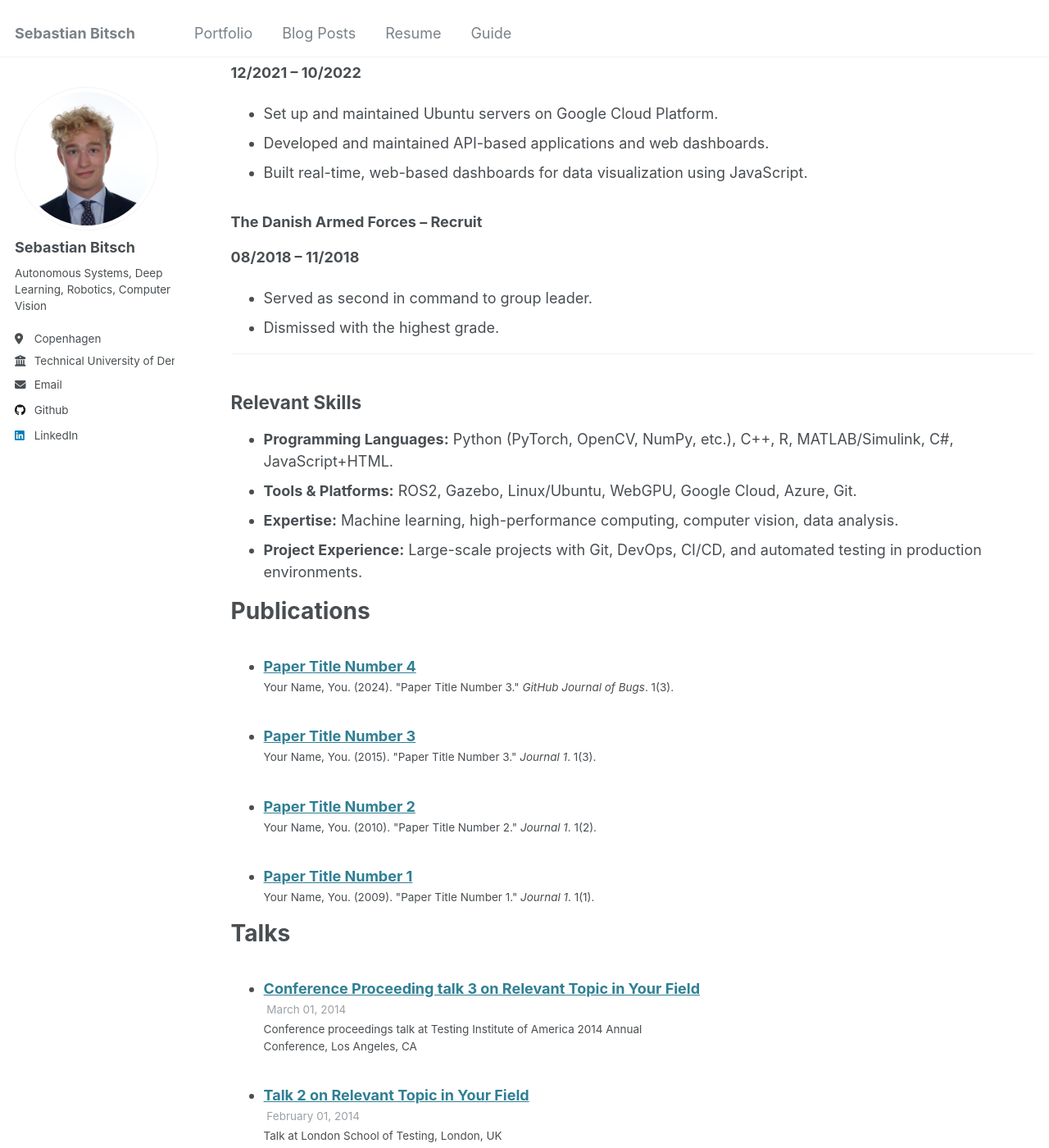
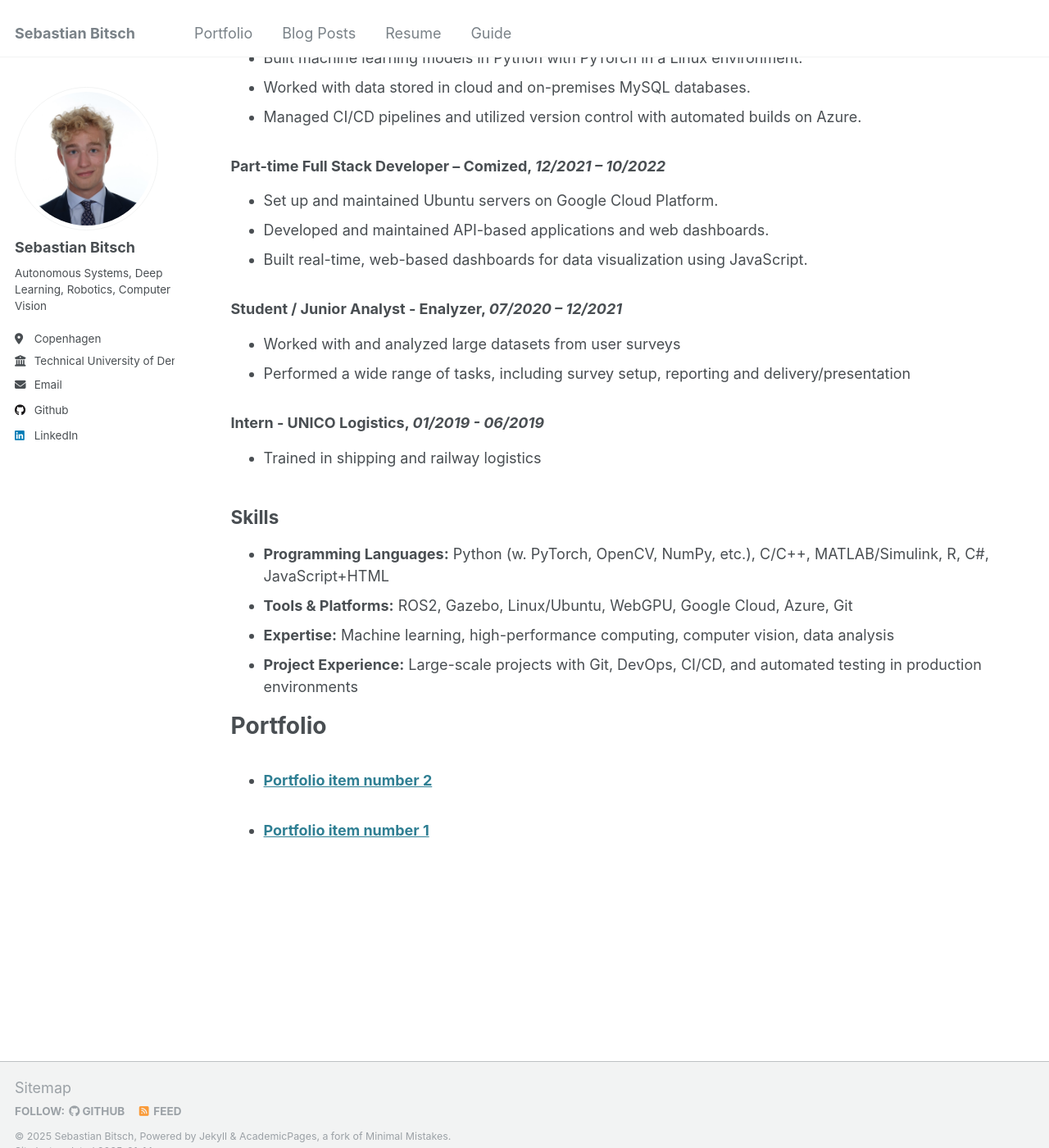
Before and after one commit to SebastianBitsch/sebastianbitsch.github.io, a Jekyll site: the page built from _pages/cv.md, in a window 1280 px wide and 1400 px high, scrolled down 1348 px. Shown: the whole window at 82% size. Built offline with Jekyll 4.4.1, drawn with Linux system fonts in a browser that asks for light colours; some of the changed text lies outside the part shown.

Commit message:
cv update

```diff
--- a/_pages/cv.md
+++ b/_pages/cv.md
@@ -42,81 +42,66 @@ Skills
 * Skill 3 -->
 
 
-Education
-=========
-### Masters, Autonomous Systems Engineer – Technical University of Denmark (DTU), 2025
+## Education
+
+### Masters, Autonomous Systems Engineer – Technical University of Denmark (DTU), _2025 (expected)_
 - Focused on autonomous system design and control theory in project settings.
 - Applied AI and machine learning to robotics for perception and navigation.
 - Studied advanced courses in control algorithms, computer vision, perception, and signal processing.
 - Gained experience in both hardware and software aspects of building autonomous systems.
 
-### Bachelor, Artificial Intelligence and Data Science – Technical University of Denmark (DTU), 2023
+### Bachelor, Artificial Intelligence and Data Science – Technical University of Denmark (DTU), _2023_
 - Coursework included Deep Learning, Reinforcement Learning, Computer Vision, Advanced Image Analysis, Signal Processing, and Multi-Agent Systems.
 - Undertook numerous AI model development projects, focusing on neural networks and machine learning algorithms.
 - Completed a bachelor project on GAN networks.
 - Proficient in data analytics, statistical modeling, and data visualization.
 
-### Gymnasium, Mathematics and Social Studies – Herlufsholm Boarding School, 2018
+### Recruit - The Danish Armed Forces, _08/2018 – 11/2018_
+- Served as second in command to group leader.
+- Dismissed with the highest grade.
+
+### Gymnasium, Mathematics and Social Studies – Herlufsholm Boarding School, _2018_
 - Built foundational skills in critical thinking, hard work, and social relations.
 
-----
+## Work Experience
 
-Work Experience
-===============
+### Student Assistant in Advanced Robotics – Novo Nordisk, _09/2024 – present_
 
-### Student Assistant in Advanced Robotics – Novo Nordisk
-**09/2024 – Present**
+### Teaching Assistent – Technical University of Denmark (DTU), _09/2024 - 01/2025_
+- [Deep Learning](https://www.dtu.dk/english/continuing-education/courses/digital-competency-courses/deep-learning)
+- [Computational Tools for Data Science](http://courses.compute.dtu.dk/02807/2024/)
 
-### Rocket Factory Augsburg (RFA) – Intern at Guidance, Navigation and Control (GNC)
-**06/2024 – 09/2024**
+### Intern at Guidance, Navigation and Control (GNC) – Rocket Factory Augsburg (RFA), _06/2024 - 09/2024_
 - Helped developing robust GNC algorithms using Matlab+Simulink.
 - Worked on Python-based infrastructure for ground station.
 
-### PFA – Student Data Scientist
-**10/2022 – 04/2024**
+### Student Data Scientist - PFA, _10/2022 – 04/2024_
 - Built machine learning models in Python with PyTorch in a Linux environment.
 - Worked with data stored in cloud and on-premises MySQL databases.
 - Managed CI/CD pipelines and utilized version control with automated builds on Azure.
 
-### Comized – Part-time Full Stack Developer
-**12/2021 – 10/2022**
+### Part-time Full Stack Developer – Comized, _12/2021 – 10/2022_
 - Set up and maintained Ubuntu servers on Google Cloud Platform.
 - Developed and maintained API-based applications and web dashboards.
 - Built real-time, web-based dashboards for data visualization using JavaScript.
 
-### The Danish Armed Forces – Recruit
-**08/2018 – 11/2018**
-- Served as second in command to group leader.
-- Dismissed with the highest grade.
+### Student / Junior Analyst - Enalyzer, _07/2020 – 12/2021_
+- Worked with and analyzed large datasets from user surveys
+- Performed a wide range of tasks, including survey setup, reporting and delivery/presentation
 
----
-
-## Relevant Skills
-
-- **Programming Languages:** Python (PyTorch, OpenCV, NumPy, etc.), C++, R, MATLAB/Simulink, C#, JavaScript+HTML.
-- **Tools & Platforms:** ROS2, Gazebo, Linux/Ubuntu, WebGPU, Google Cloud, Azure, Git.
-- **Expertise:** Machine learning, high-performance computing, computer vision, data analysis.
-- **Project Experience:** Large-scale projects with Git, DevOps, CI/CD, and automated testing in production environments.
+### Intern - UNICO Logistics, _01/2019 - 06/2019_
+- Trained in shipping and railway logistics
 
 
-Publications
+## Skills
+- **Programming Languages:** Python (w. PyTorch, OpenCV, NumPy, etc.), C/C++, MATLAB/Simulink, R, C#, JavaScript+HTML
+- **Tools & Platforms:** ROS2, Gazebo, Linux/Ubuntu, WebGPU, Google Cloud, Azure, Git
+- **Expertise:** Machine learning, high-performance computing, computer vision, data analysis
+- **Project Experience:** Large-scale projects with Git, DevOps, CI/CD, and automated testing in production environments
+
+
+Portfolio
 ======
-  <ul>{% for post in site.publications reversed %}
+  <ul>{% for post in site.portfolio reversed %}
     {% include archive-single-cv.html %}
   {% endfor %}</ul>
-
-Talks
-======
-  <ul>{% for post in site.talks reversed %}
-    {% include archive-single-talk-cv.html  %}
-  {% endfor %}</ul>
-
-Teaching
-======
-  <ul>{% for post in site.teaching reversed %}
-    {% include archive-single-cv.html %}
-  {% endfor %}</ul>
-
-Service and leadership
-======
-* Currently signed in to 43 different slack teams
```
